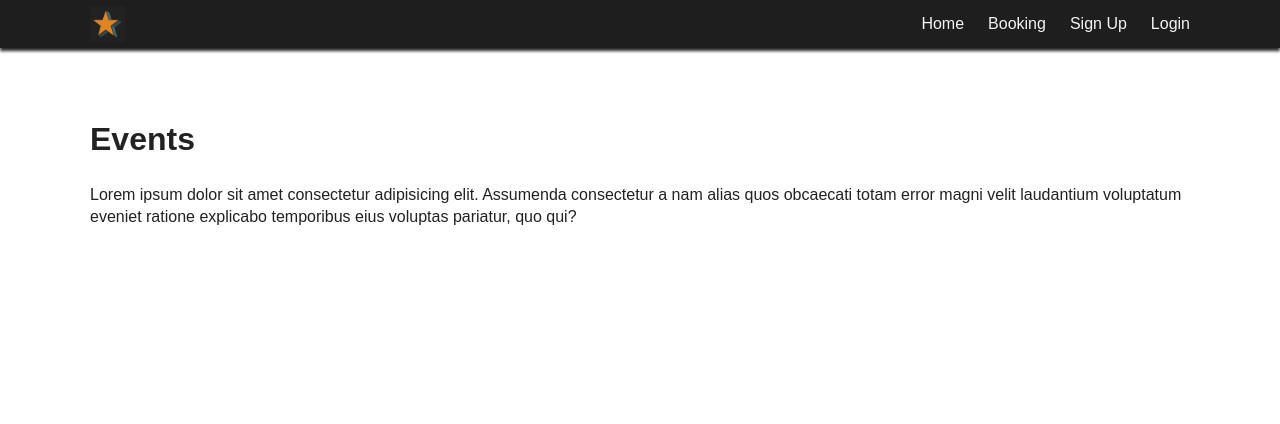
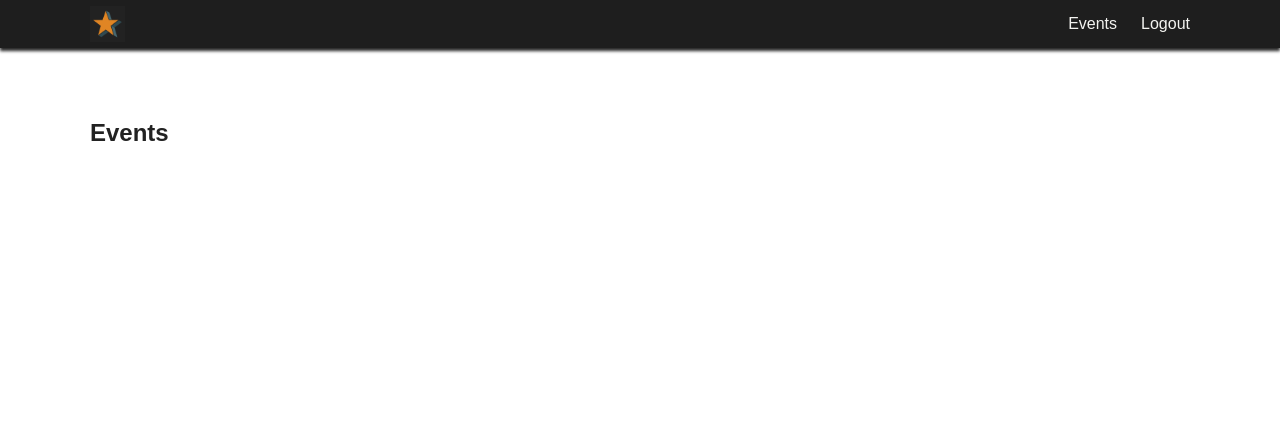
Before and after one commit to Jimpie1043/ticket-booking, a Flask app: page / in a window 1280 px wide. Shown: the top 424 px of the page. Run offline with Flask 3, Linux system fonts and the light colour scheme; the visitor is signed in with stand-in values (Sample User, id 1).

Commit message:
Change header: Logout button if logged in, index page becomes event browsing page, booking.html becomes event.html (can see event description, booking options, etc...)

```diff
--- a/app/routes/event_routes.py
+++ b/app/routes/event_routes.py
@@ -1,7 +1,8 @@
-from flask import Blueprint, render_template, request, session, redirect, url_for
+from flask import Blueprint, render_template, request, session, redirect, url_for, abort
 from app.extensions import db
 from app.models.event import Event
-from app.utils.auth import admin_required
+from app.models.booking import Booking
+from app.utils.auth import login_required, admin_required
 
 event = Blueprint("event", __name__)
 
@@ -9,6 +10,24 @@ event = Blueprint("event", __name__)
 def index():
     events = Event.query.all()
     return render_template("index.html", events=events)
+
+
+@event.route("/event/<int:event_id>")
+def event_page(event_id):
+    event_obj = Event.query.get_or_404(event_id)
+
+    user_booking = None
+    if "user_id" in session:
+        user_booking = Booking.query.filter_by(
+            event_id=event_id,
+            user_id=session["user_id"]
+        ).first()
+
+    return render_template(
+        "event.html",
+        event=event_obj,
+        booking=user_booking
+    )
 
 
 @event.route("/events/create", methods=["POST"])
--- a/app/templates/components/header.html
+++ b/app/templates/components/header.html
@@ -18,17 +18,20 @@
 
 <header class="site-header">
     <div class="container">
-        <a href="index.html" class="logo-link">
+        <a href="{{ url_for('event.index') }}" class="logo-link">
             <img src="../static/img/icon.png" alt="Website logo" id="site-logo">
         </a>
 
         <nav class="header-nav">
             <div class="inline-menu">
-                <a href="{{ url_for('event.index') }}">Home</a>
-                <!-- Lien temporaire -->
-                <a href="{{ url_for('event.index') }}">Booking</a>
-                <a href="{{ url_for('auth.signup') }}">Sign Up</a>
-                <a href="{{ url_for('auth.login') }}">Login</a>
+                <a href="{{ url_for('event.index') }}">Events</a>
+
+                {% if session.get('user_id') %}
+                    <a href="{{ url_for('auth.logout') }}">Logout</a>
+                {% else %}
+                    <a href="{{ url_for('auth.signup') }}">Sign Up</a>
+                    <a href="{{ url_for('auth.login') }}">Login</a>
+                {% endif %}
             </div>
 
             <input type="checkbox" id="hamburger-toggle" class="hamburger-toggle">
@@ -37,11 +40,14 @@
             </label>
 
             <div class="hamburger-menu">
-                <a href="{{ url_for('event.index') }}">Home</a>
-                <!-- Lien temporaire -->
-                <a href="{{ url_for('event.index') }}">Booking</a>
-                <a href="{{ url_for('auth.signup') }}">Sign Up</a>
-                <a href="{{ url_for('auth.login') }}">Login</a>
+                <a href="{{ url_for('event.index') }}">Events</a>
+
+                {% if session.get('user_id') %}
+                    <a href="{{ url_for('auth.logout') }}">Logout</a>
+                {% else %}
+                    <a href="{{ url_for('auth.signup') }}">Sign Up</a>
+                    <a href="{{ url_for('auth.login') }}">Login</a>
+                {% endif %}
             </div>
         </nav>
     </div>
--- a/app/templates/index.html
+++ b/app/templates/index.html
@@ -1,6 +1,16 @@
 {% extends "base.html" %}
 
 {% block content %}
-<h1>Events</h1>
-<p>Lorem ipsum dolor sit amet consectetur adipisicing elit. Assumenda consectetur a nam alias quos obcaecati totam error magni velit laudantium voluptatum eveniet ratione explicabo temporibus eius voluptas pariatur, quo qui?</p>
+<section class="events-section">
+    <h1>Events</h1>
+
+    <div class="events-grid">
+        {% for event in events %}
+            <a href="{{ url_for('event.event_page', event_id=event.id) }}" class="event-card">
+                <h2>{{ event.title }}</h2>
+                <p>{{ event.date }}</p>
+            </a>
+        {% endfor %}
+    </div>
+</section>
 {% endblock %}
```
Also changed, not shown: app/routes/booking_routes.py (+22 -5 lines), app/templates/booking.html (deleted, +0 -7 lines), app/templates/event.html (added, +25 -0 lines).
